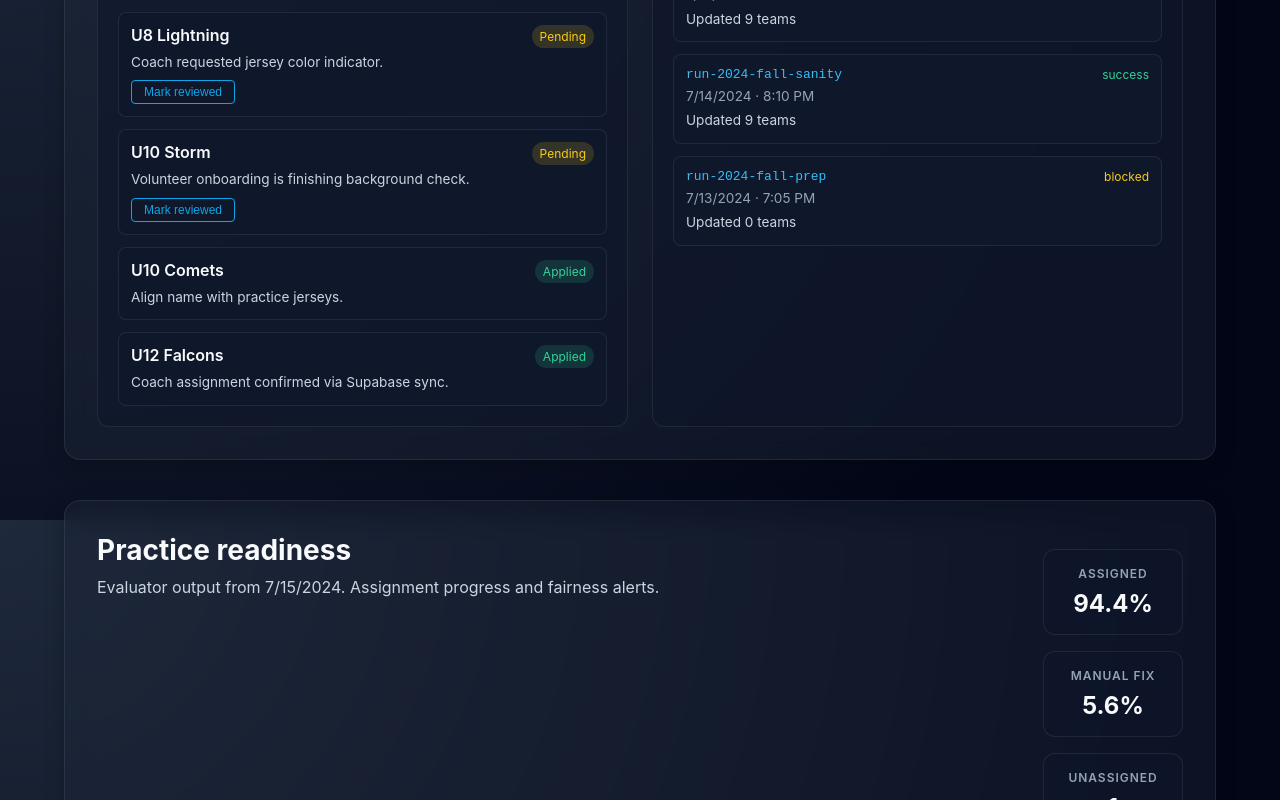
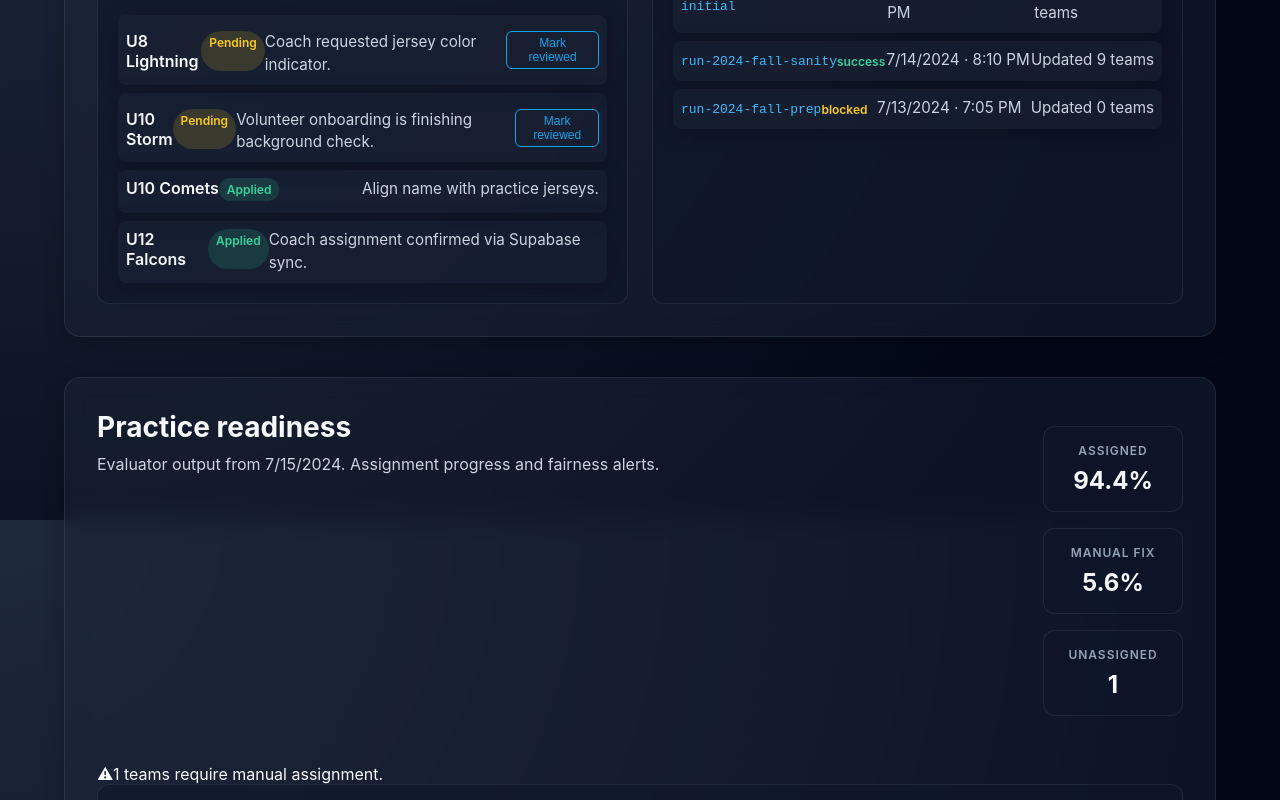
Before and after one commit to JoelA510/SquadLogic, a React (Vite) app in the folder frontend/: page / in a window 1280 px wide. Shown: the part 1880-2680 px from the top of the page. Built offline with nearby package versions, Linux system fonts and the light colour scheme; no server answers.

Commit message:
refactor(ui): address code review feedback - remove inline styles and fix nesting

```diff
--- a/frontend/src/App.css
+++ b/frontend/src/App.css
@@ -346,18 +346,121 @@
 }
 
 /* --- ALERTS --- */
-.alert-banner {
-  padding: var(--space-4) var(--space-6);
-  border-radius: var(--radius-lg);
-  margin-bottom: var(--space-6);
-  font-weight: 500;
+.team-persistence__controls {
   display: flex;
+  gap: var(--space-4);
   align-items: center;
-  gap: var(--space-3);
+  margin-bottom: var(--space-4);
 }
 
-.alert-banner[role='status'] {
+.persistence-button {
+  padding: 0.75rem 1.5rem;
+  border-radius: var(--radius-full);
+  background: var(--color-primary);
+  color: white;
+  border: none;
+  font-weight: 600;
+  cursor: pointer;
+  box-shadow: 0 4px 12px var(--color-primary-glow);
+  transition: transform 0.2s ease, box-shadow 0.2s ease;
+}
+
+.persistence-button:hover:not(:disabled) {
+  transform: translateY(-1px);
+  box-shadow: 0 6px 16px var(--color-primary-glow);
+}
+
+.persistence-button:disabled {
+  opacity: 0.7;
+  cursor: not-allowed;
+}
+
+.persistence-mode-banner {
+  padding: var(--space-3);
+  border-radius: var(--radius-md);
+  margin-bottom: var(--space-4);
+  border: 1px solid transparent;
+}
+
+.persistence-mode-banner.live {
+  background: var(--color-status-success-bg);
+  color: var(--color-status-success);
+  border-color: var(--color-status-success);
+}
+
+.persistence-mode-banner.simulated {
   background: var(--color-status-warning-bg);
-  border: 1px solid var(--color-status-warning);
+  color: var(--color-status-warning);
+  border-color: var(--color-status-warning);
+}
+
+.team-persistence__mode {
+  margin: 0;
+  font-size: 0.9rem;
+}
+
+.team-persistence__action-message {
+  color: var(--color-text-secondary);
+}
+
+.insight-card__list-header {
+  display: flex;
+  justify-content: space-between;
+  margin-bottom: var(--space-1);
+}
+
+.insight-card__status-pill {
+  font-size: 0.75rem;
+  padding: 0.25rem 0.5rem;
+  border-radius: var(--radius-full);
+  font-weight: 600;
+}
+
+.insight-card__status-pill.status-warning {
+  background: var(--color-status-warning-bg);
   color: var(--color-status-warning);
 }
+
+.insight-card__status-pill.status-success {
+  background: var(--color-status-success-bg);
+  color: var(--color-status-success);
+}
+
+.insight-card__action-button {
+  margin-top: var(--space-2);
+  background: transparent;
+  border: 1px solid var(--color-primary);
+  color: var(--color-primary);
+  padding: 0.25rem 0.75rem;
+  border-radius: var(--radius-sm);
+  cursor: pointer;
+  font-size: 0.75rem;
+  transition: background 0.2s ease;
+}
+
+.insight-card__action-button:hover {
+  background: var(--color-primary-glow);
+}
+
+.insight-card__status-text {
+  font-size: 0.75rem;
+  font-weight: 600;
+}
+
+.text-success {
+  color: var(--color-status-success);
+}
+
+.text-warning {
+  color: var(--color-status-warning);
+}
+
+.text-monospace {
+  font-family: monospace;
+}
+
+.insight-card__list-detail {
+  margin: var(--space-1) 0 0;
+  font-size: 0.85rem;
+  color: var(--color-text-secondary);
+}
--- a/frontend/src/App.jsx
+++ b/frontend/src/App.jsx
@@ -290,7 +290,9 @@ function App() {
                 </ul>
               )}
             </article>
+          </div>
 
+          <div className="insights-grid">
             <InsightSection
               title="Manual follow-up categories"
               items={manualFollowUpBreakdown}
--- a/frontend/src/components/TeamPersistencePanel.jsx
+++ b/frontend/src/components/TeamPersistencePanel.jsx
@@ -174,61 +174,43 @@ function TeamPersistencePanel({ teamPersistenceSnapshot }) {
         <dl className="metrics-grid" aria-label="Supabase persistence status">
           <div className="metric-item">
             <dt>Last run</dt>
-            <dd style={{ fontSize: '1rem' }}>{teamPersistenceSnapshot.lastRunId}</dd>
+            <dd className="text-display">{teamPersistenceSnapshot.lastRunId}</dd>
           </div>
           <div className="metric-item">
             <dt>Synced</dt>
-            <dd style={{ fontSize: '1rem' }}>{formatDateTime(lastSyncedAt)}</dd>
+            <dd className="text-display">{formatDateTime(lastSyncedAt)}</dd>
           </div>
           <div className="metric-item">
             <dt>Prepared</dt>
-            <dd style={{ fontSize: '1rem' }}>
+            <dd className="text-display">
               {teamPersistenceSnapshot.preparedTeamRows} teams
             </dd>
           </div>
         </dl>
       </header>
 
-      <div className="team-persistence__actions" style={{ marginBottom: '2rem' }}>
-        <div style={{ display: 'flex', gap: '1rem', alignItems: 'center', marginBottom: '1rem' }}>
+      <div className="team-persistence__actions">
+        <div className="team-persistence__controls">
           <button
             type="button"
             className="persistence-button"
             onClick={handlePersist}
             disabled={persistenceActionState === 'submitting'}
-            style={{
-              padding: '0.75rem 1.5rem',
-              borderRadius: '9999px',
-              background: 'var(--color-primary)',
-              color: 'white',
-              border: 'none',
-              fontWeight: '600',
-              cursor: 'pointer',
-              boxShadow: '0 4px 12px var(--color-primary-glow)'
-            }}
           >
             {persistenceButtonCopy[persistenceActionState] ?? persistenceButtonCopy.idle}
           </button>
           <span className="text-muted">{teamPersistenceSnapshot.pendingManualOverrideGoal}</span>
         </div>
 
-        <div className={`persistence-mode-banner ${persistenceEndpoint ? 'live' : 'simulated'}`}
-          style={{
-            padding: '0.75rem',
-            borderRadius: '0.5rem',
-            background: persistenceEndpoint ? 'var(--color-status-success-bg)' : 'var(--color-status-warning-bg)',
-            color: persistenceEndpoint ? 'var(--color-status-success)' : 'var(--color-status-warning)',
-            border: `1px solid ${persistenceEndpoint ? 'var(--color-status-success)' : 'var(--color-status-warning)'}`,
-            marginBottom: '1rem'
-          }}>
-          <p className="team-persistence__mode" role="note" style={{ margin: 0, fontSize: '0.9rem' }}>
+        <div className={`persistence-mode-banner ${persistenceEndpoint ? 'live' : 'simulated'}`}>
+          <p className="team-persistence__mode" role="note">
             {persistenceEndpoint
               ? `Live Supabase persistence enabled at ${persistenceEndpoint}.`
               : 'Simulated Supabase persistence active.'}
           </p>
         </div>
 
-        <p className="team-persistence__action-message" role="status" style={{ color: 'var(--color-text-secondary)' }}>
+        <p className="team-persistence__action-message" role="status">
           {persistenceActionMessage || 'No Supabase push requested yet.'}
         </p>
       </div>
@@ -236,48 +218,29 @@ function TeamPersistencePanel({ teamPersistenceSnapshot }) {
       <div className="insights-grid">
         <article className="insight-card">
           <h3>Manual overrides</h3>
-          <p className="insight-meta" style={{ marginBottom: '1rem' }}>
+          <p className="insight-meta">
             {persistenceCounts.pending} of {persistenceCounts.total} pending review.
           </p>
-          <ul className="insight-list" style={{ listStyle: 'none', padding: 0, margin: 0, display: 'grid', gap: '0.75rem' }}>
+          <ul className="insight-card__list">
             {persistenceOverrides.map((override) => (
-              <li key={override.id} style={{
-                background: 'var(--color-bg-app)',
-                padding: '0.75rem',
-                borderRadius: '0.5rem',
-                border: '1px solid var(--color-border-subtle)'
-              }}>
-                <div style={{ display: 'flex', justifyContent: 'space-between', marginBottom: '0.25rem' }}>
-                  <span style={{ fontWeight: 600, color: 'var(--color-text-primary)' }}>
+              <li key={override.id} className="insight-card__list-item">
+                <div className="insight-card__list-header">
+                  <span className="insight-card__list-label">
                     {override.teamName}
                   </span>
                   <span
-                    style={{
-                      fontSize: '0.75rem',
-                      padding: '0.25rem 0.5rem',
-                      borderRadius: '999px',
-                      background: override.status === 'pending' ? 'var(--color-status-warning-bg)' : 'var(--color-status-success-bg)',
-                      color: override.status === 'pending' ? 'var(--color-status-warning)' : 'var(--color-status-success)'
-                    }}
+                    className={`insight-card__status-pill ${override.status === 'pending' ? 'status-warning' : 'status-success'
+                      }`}
                   >
                     {override.status === 'pending' ? 'Pending' : 'Applied'}
                   </span>
                 </div>
-                <p style={{ margin: 0, fontSize: '0.85rem', color: 'var(--color-text-secondary)' }}>{override.reason}</p>
+                <p className="insight-card__list-meta">{override.reason}</p>
                 {override.status === 'pending' && (
                   <button
                     type="button"
+                    className="insight-card__action-button"
                     onClick={() => handleOverrideStatusUpdate(override.id)}
-                    style={{
-                      marginTop: '0.5rem',
-                      background: 'transparent',
-                      border: '1px solid var(--color-primary)',
-                      color: 'var(--color-primary)',
-                      padding: '0.25rem 0.75rem',
-                      borderRadius: '0.25rem',
-                      cursor: 'pointer',
-                      fontSize: '0.75rem'
-                    }}
                   >
                     Mark reviewed
                   </button>
@@ -289,27 +252,22 @@ function TeamPersistencePanel({ teamPersistenceSnapshot }) {
 
         <article className="insight-card">
           <h3>Recent Supabase syncs</h3>
-          <ul className="persistence-history" style={{ listStyle: 'none', padding: 0, margin: 0, display: 'grid', gap: '0.75rem' }}>
+          <ul className="insight-card__list">
             {latestHistory.map((run) => (
-              <li key={run.runId} style={{
-                background: 'var(--color-bg-app)',
-                padding: '0.75rem',
-                borderRadius: '0.5rem',
-                border: '1px solid var(--color-border-subtle)'
-              }}>
-                <div style={{ display: 'flex', justifyContent: 'space-between', marginBottom: '0.25rem' }}>
-                  <span style={{ fontFamily: 'monospace', color: 'var(--color-text-accent)' }}>{run.runId}</span>
-                  <span style={{
-                    fontSize: '0.75rem',
-                    color: run.status === 'success' ? 'var(--color-status-success)' : 'var(--color-status-warning)'
-                  }}>
+              <li key={run.runId} className="insight-card__list-item">
+                <div className="insight-card__list-header">
+                  <span className="text-accent text-monospace">{run.runId}</span>
+                  <span
+                    className={`insight-card__status-text ${run.status === 'success' ? 'text-success' : 'text-warning'
+                      }`}
+                  >
                     {run.status}
                   </span>
                 </div>
-                <p style={{ margin: 0, fontSize: '0.85rem', color: 'var(--color-text-muted)' }}>
+                <p className="insight-card__list-meta">
                   {formatDateTime(run.startedAt)}
                 </p>
-                <p style={{ margin: '0.25rem 0 0', fontSize: '0.85rem', color: 'var(--color-text-secondary)' }}>
+                <p className="insight-card__list-detail">
                   Updated {run.updatedTeams} teams
                 </p>
               </li>
```
